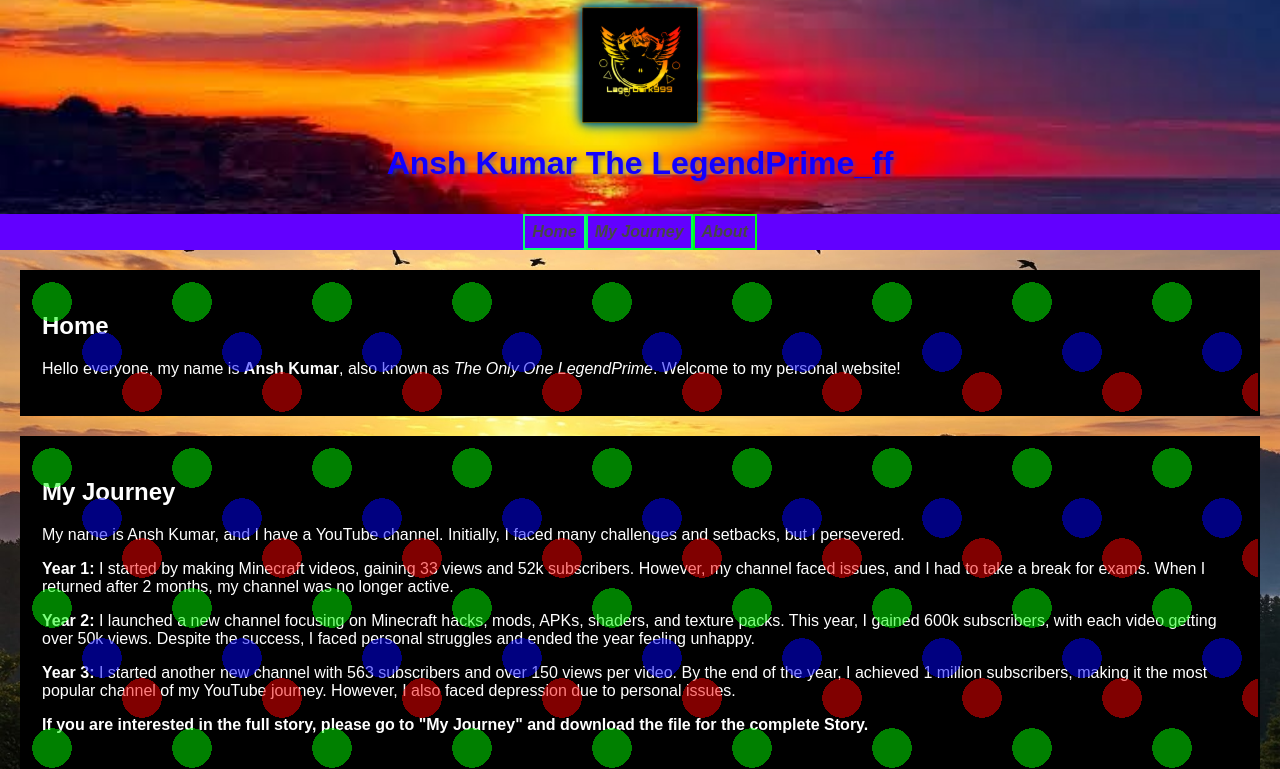
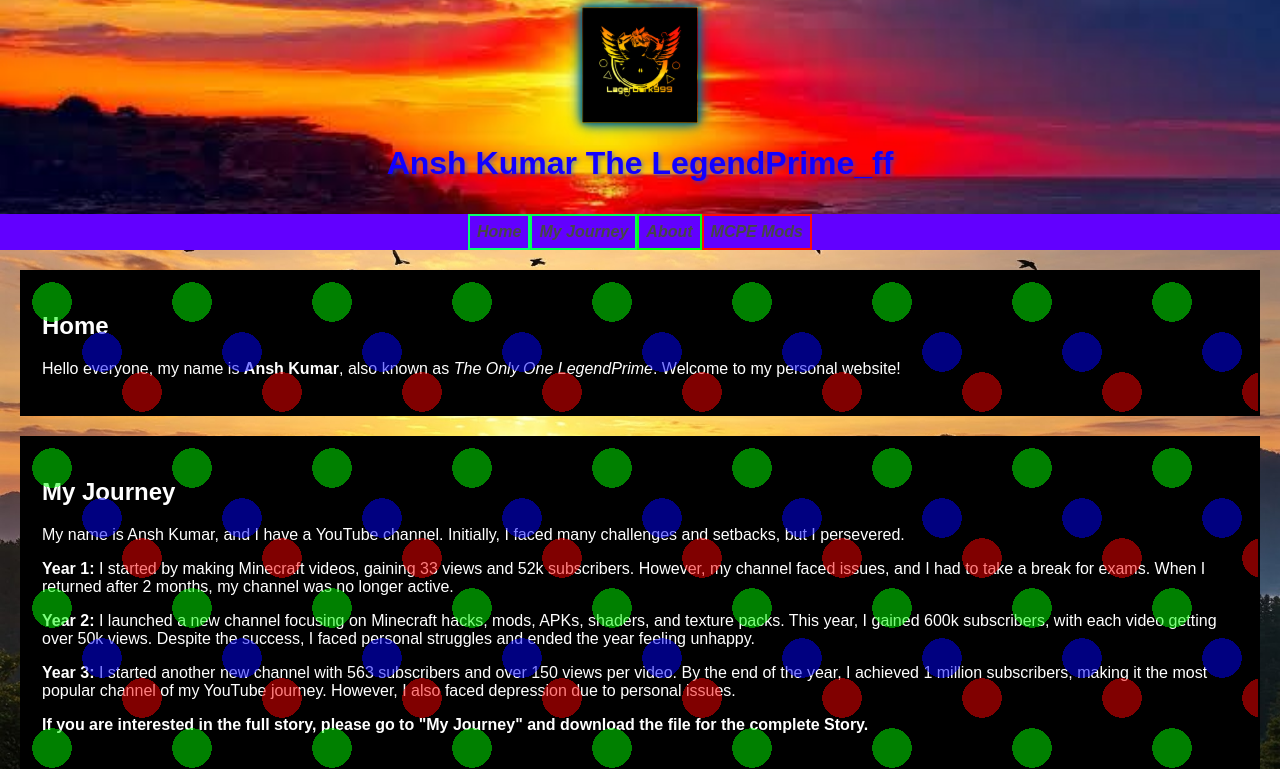
Before and after one commit to LagerDark999/Ansh_Kumar., a plain HTML site: page index.html in a window 1280 px wide. Shown: the top 769 px of the page. Drawn offline with Linux system fonts and the light colour scheme.

Commit message:
update index.html
I am add this link please enter.

```diff
--- a/index.html
+++ b/index.html
@@ -27,6 +27,7 @@
         <a href="https://youtube.com/@legendprime999?si=ArYsz09MgeUS3BJa" style="border: 2px solid rgb(10, 255, 112); padding: 7px;"><b><i>Home</i></b></a>
         <a href="https://www.mediafire.com/file/fz2cs08ul509yvk/Ansh_Kumar_The_Only_One_LegendPrime.docx/file" style="border: 2px solid #01ff56; padding: 7px;"><b><i>My Journey</i></b></a>
         <a href="https://youtube.com/@lagerdark999ff?si=5KF8p4KabX3nOl7V" style="border: 2px solid #00ff15; padding: 7px;"><b><i>About</i></b></a>
+        <a href="https://www.mediafire.com/file/v8g3i17k437qh14/MCPE+mods.zip/file" style="border: 2px solid rgb(255, 10, 10); padding: 7px;"><b><i> MCPE Mods</i></b></a>
     </nav>
     <div class="container" id="home">
         <div class="background-circles"></div>
```
